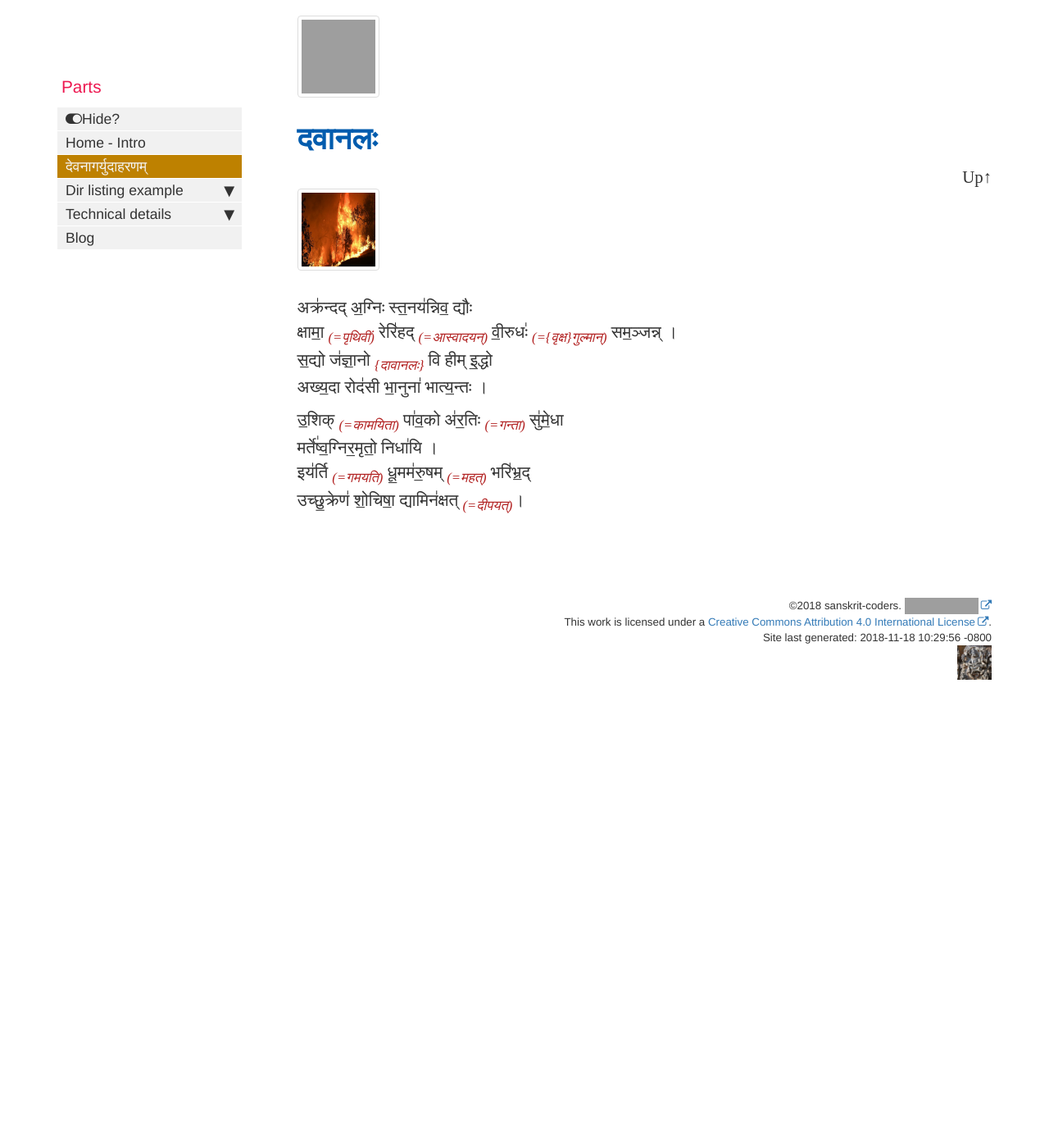
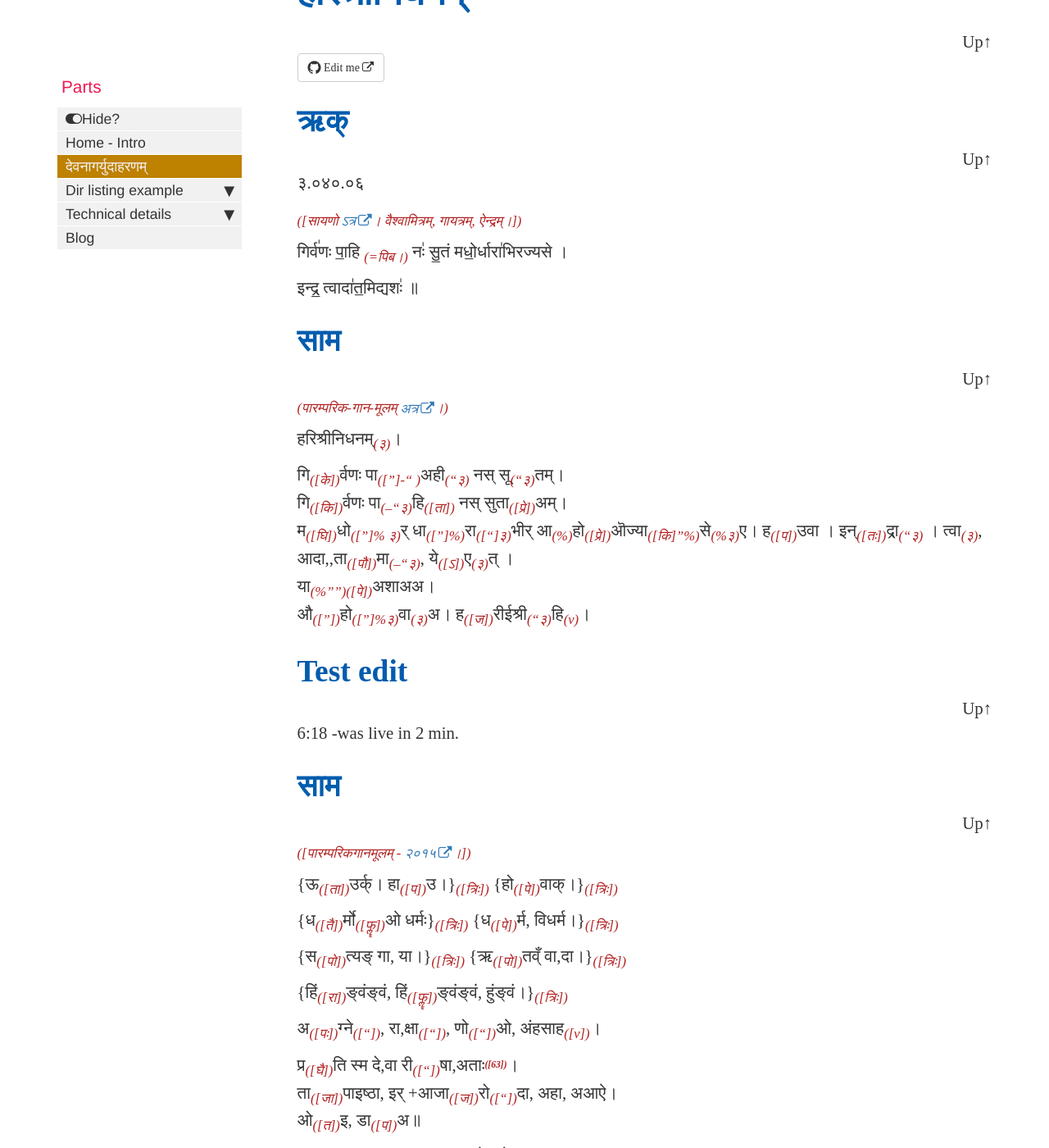
Before and after one commit to sanskrit-coders/sanskrit-documentation-theme, a Jekyll site: the page built from subfolder2/dummy_devanagari.md, in a window 1280 px wide and 1400 px high, scrolled down 763 px. Shown: the whole window at 82% size. Built offline with Jekyll 4.4.1, drawn with Linux system fonts in a browser that asks for light colours; some web fonts are replaced; comment, search, counter and statistics services are not loaded; before the commit the page ends 1652 px from its top, so only the background shows below that; some of the changed lines change nothing that is shown; some of the changed text lies outside the part shown; grey boxes are pictures that could not be loaded.

Commit message:
Content update.

```diff
--- a/assets/js/on_doc_ready/handle_includes.js
+++ b/assets/js/on_doc_ready/handle_includes.js
@@ -75,7 +75,22 @@ function fixIncludedHtml(url, html, newLevelForH1) {
 
     // Fix links.
     jqueryElement.find("a").each(function() {
-        $(this).attr("href", absoluteUrl(url, $(this).attr("href")));
+        var href = $(this).attr("href");
+        if (href.startsWith("#")) {
+            var headers = jqueryElement.find(":header");
+            var new_href = href;
+            if (headers.length > 0) {
+                var id_prefix = headers[0].id;
+                new_href = "#" + id_prefix + "_" + href.substr(1);
+                console.debug(jqueryElement.find(href.substr(1)));
+                jqueryElement.find(href).each(function () {
+                    $(this).attr("id", new_href.substr(1));
+                });
+            }
+            $(this).attr("href", new_href);
+        } else {
+            $(this).attr("href", absoluteUrl(url, href));
+        }
     });
 
     // Remove some tags.
--- a/subfolder1/paravastu-saama/harishrInidhanam.md
+++ b/subfolder1/paravastu-saama/harishrInidhanam.md
@@ -48,3 +48,4 @@ emphasis_as_inline_comments: true
 प्र*([घै])*ति स्म दे,वा री*([“])*षा,अताः**[*([63])*](#ftnt63)**।
 ता*([जा])*पाइष्ठा, इर् +आजा*([ज])*रो*([“])*दा, अहा, अआऐ।
 ओ*([त])*इ, डा*([प])*अ॥
+<div class="footnote" id="ftnt63">*[([63])](#ftnt_ref63) दकारो मूले।*</div>
--- a/subfolder2/dummy_devanagari.md
+++ b/subfolder2/dummy_devanagari.md
@@ -14,6 +14,6 @@ emphasis_as_inline_comments: true
 वि॒द्मा ते॒ नाम॑ पर॒मं गुहा॒ यद्
 वि॒द्मा तमुत्सं॒ _(=fount)_ यत॑ आज॒गन्थ॑ ।
 
-
+<div class="js_include" url="../subfolder1/paravastu-saama/harishrInidhanam.md" newLevelForH1="2" includeTitle="true"> </div>
 
 <div class="js_include" url="../subfolder1/divaspari.md" newLevelForH1="2" includeTitle="true"> </div>
```
